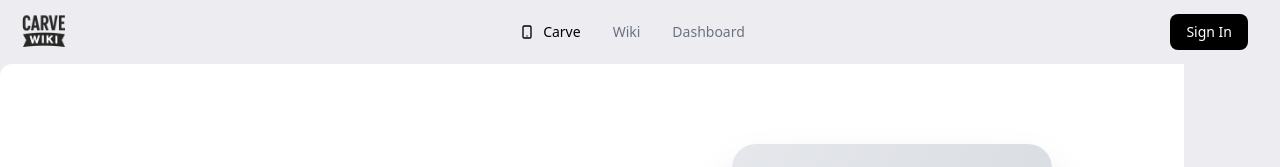
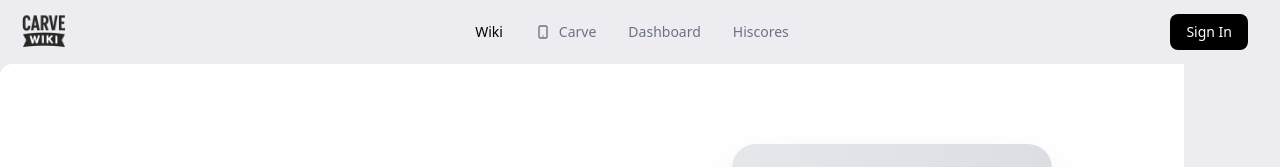
Before and after one commit to SickoFurkan/carve.w, a Next.js app: page / in a window 1280 px wide. Shown: the top 167 px of the page. Built offline with nearby package versions, Linux system fonts and the light colour scheme; no server answers.

Commit message:
feat: add Hiscores navigation link to header

```diff
--- a/components/app/app-header.tsx
+++ b/components/app/app-header.tsx
@@ -59,9 +59,10 @@ export function AppHeader({
   };
 
   const navItems = [
-    { label: 'Carve', href: '/', showIcon: true },
-    { label: 'Wiki', href: '/wiki', showIcon: false },
+    { label: 'Wiki', href: '/', showIcon: false },
+    { label: 'Carve', href: '/carve', showIcon: true },
     { label: 'Dashboard', href: '/dashboard', showIcon: false },
+    { label: 'Hiscores', href: '/hiscores', showIcon: false },
   ];
 
   return (
@@ -87,7 +88,7 @@ export function AppHeader({
         />
       </Link>
 
-      {/* Navigation Section */}
+      {/* Navigation Section (Center) */}
       <nav className="flex items-center justify-center justify-self-center">
         <div className="flex items-center gap-8">
           {navItems.map((item) => {
@@ -125,7 +126,7 @@ export function AppHeader({
         </div>
       </nav>
 
-      {/* User Actions Section */}
+      {/* User Actions Section (Right) */}
       <div className="flex items-center gap-3 justify-self-end">
         {isAuthenticated ? (
           <div className="relative" ref={dropdownRef}>
```
